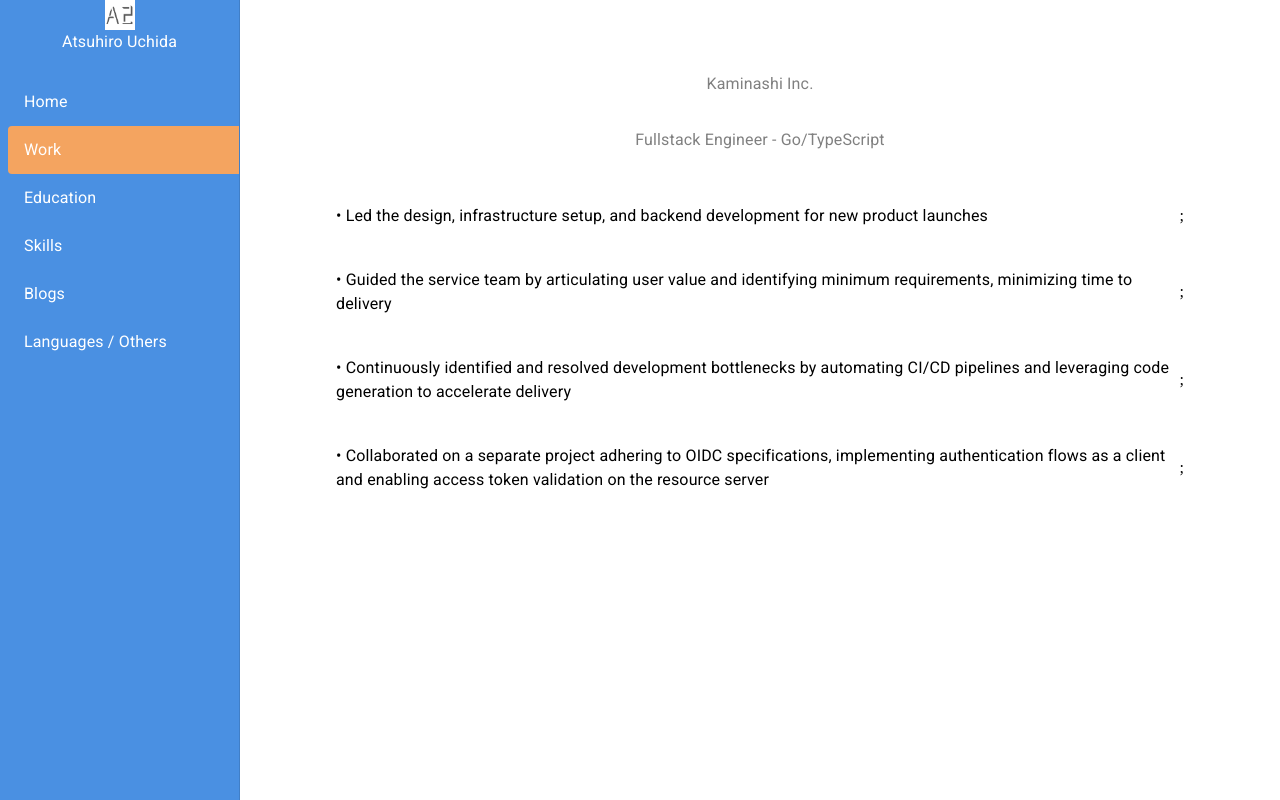
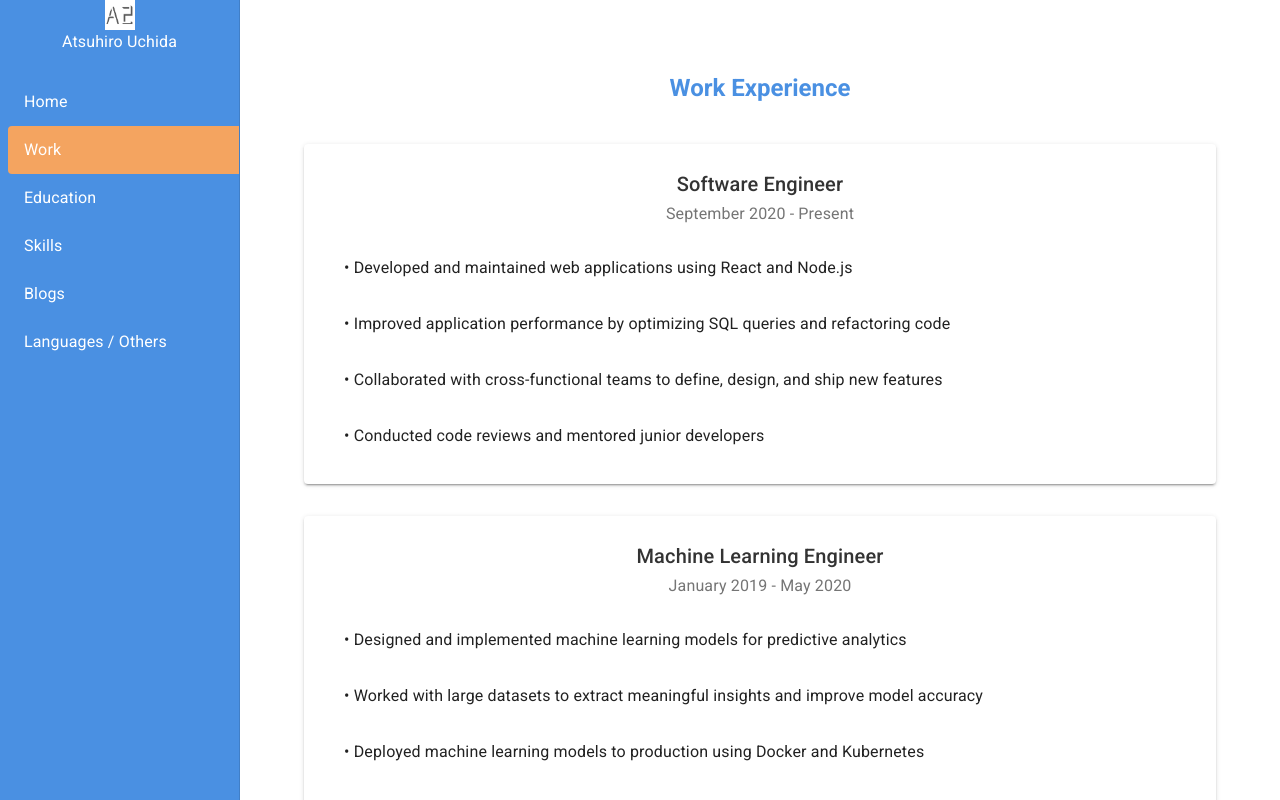
Before and after one commit to timtoronto634/timtoronto634.github.io, a React (Vite) app: page / in a window 1280 px wide. Both pictures are taken after a click on the item "Work". Shown: the top 800 px of the page. Built offline with nearby package versions, Linux system fonts and the light colour scheme.

Commit message:
move work file and organize work implementation

```diff
--- a/src/components/Work.tsx
+++ b/src/components/Work.tsx
@@ -1,61 +1,83 @@
-import React from 'react';
-import { Typography, Stack, ListItem, ListItemText } from '@mui/material';
-import yaml from 'js-yaml';
-import * as fs from 'fs';
+import { Typography, Stack, ListItem, ListItemText, Paper } from '@mui/material';
+import workData from '../data/work.yml';
+
+interface WorkExperience {
+  position: string;
+  period: string;
+  details: string[];
+}
+
+interface WorkData {
+  sections: {
+    title: string;
+    content: WorkExperience[];
+  }[];
+}
 
 // Title Component
 interface TitleProps {
-  company: string;
+  text: string;
 }
 
-export const Title: React.FC<TitleProps> = ({ company }) => (
-  <Typography sx={{ p: 1, color: 'grey' }}>{company}</Typography>
+const Title: React.FC<TitleProps> = ({ text }) => (
+  <Typography variant="h5" sx={{ p: 1, color: '#4A90E2', fontWeight: 'bold' }}>
+    {text}
+  </Typography>
 );
 
 // Position Component
 interface PositionProps {
   position: string;
+  period: string;
 }
 
-export const Position: React.FC<PositionProps> = ({ position }) => (
-  <Typography sx={{ p: 1, color: 'grey' }}>{position}</Typography>
+const Position: React.FC<PositionProps> = ({ position, period }) => (
+  <Stack>
+    <Typography variant="h6" sx={{ color: '#333' }}>
+      {position}
+    </Typography>
+    <Typography variant="subtitle1" sx={{ color: 'grey.600' }}>
+      {period}
+    </Typography>
+  </Stack>
 );
 
-// Impacts Container Component
-interface ImpactsProps {
+// Details Component
+interface DetailsProps {
   items: string[];
 }
 
-export const Impacts: React.FC<ImpactsProps> = ({ items }) => (
-  <Stack spacing={2} sx={{ p: 2, alignItems: 'center' }}>
-    {items.map((impact) => (
-      <ListItem>
-        <ListItemText>• {impact}</ListItemText>;
+const Details: React.FC<DetailsProps> = ({ items }) => (
+  <Stack spacing={1}>
+    {items.map((detail, index) => (
+      <ListItem key={index} sx={{ pl: 2 }}>
+        <ListItemText>
+          <Typography variant="body1">• {detail}</Typography>
+        </ListItemText>
       </ListItem>
     ))}
   </Stack>
 );
-// const out = fs.readFileSync('work.yml', 'utf8');
-// const doc = yaml.load(out);
-// Example usage
+
 const Work: React.FC = () => {
-  const impacts = [
-    'Led the design, infrastructure setup, and backend development for new product launches',
-    'Guided the service team by articulating user value and identifying minimum requirements, minimizing time to delivery',
-    'Continuously identified and resolved development bottlenecks by automating CI/CD pipelines and leveraging code generation to accelerate delivery',
-    'Collaborated on a separate project adhering to OIDC specifications, implementing authentication flows as a client and enabling access token validation on the resource server',
-  ];
+  const data = workData as WorkData;
+  const workExperience = data.sections.find(section => section.title === 'Work Experience');
+
+  if (!workExperience) {
+    return <Typography>No work experience data found</Typography>;
+  }
 
   return (
-    <Stack
-      spacing={2}
-      sx={{
-        align: 'left',
-      }}
-    >
-      <Title company='Kaminashi Inc.' />
-      <Position position='Fullstack Engineer - Go/TypeScript' />
-      <Impacts items={impacts} />
+    <Stack spacing={4}>
+      <Title text="Work Experience" />
+      {workExperience.content.map((experience, index) => (
+        <Paper key={index} elevation={2} sx={{ p: 3 }}>
+          <Stack spacing={2}>
+            <Position position={experience.position} period={experience.period} />
+            <Details items={experience.details} />
+          </Stack>
+        </Paper>
+      ))}
     </Stack>
   );
 };
```
Also changed, not shown: src/data/work.yml (renamed from src/components/work.yml).
